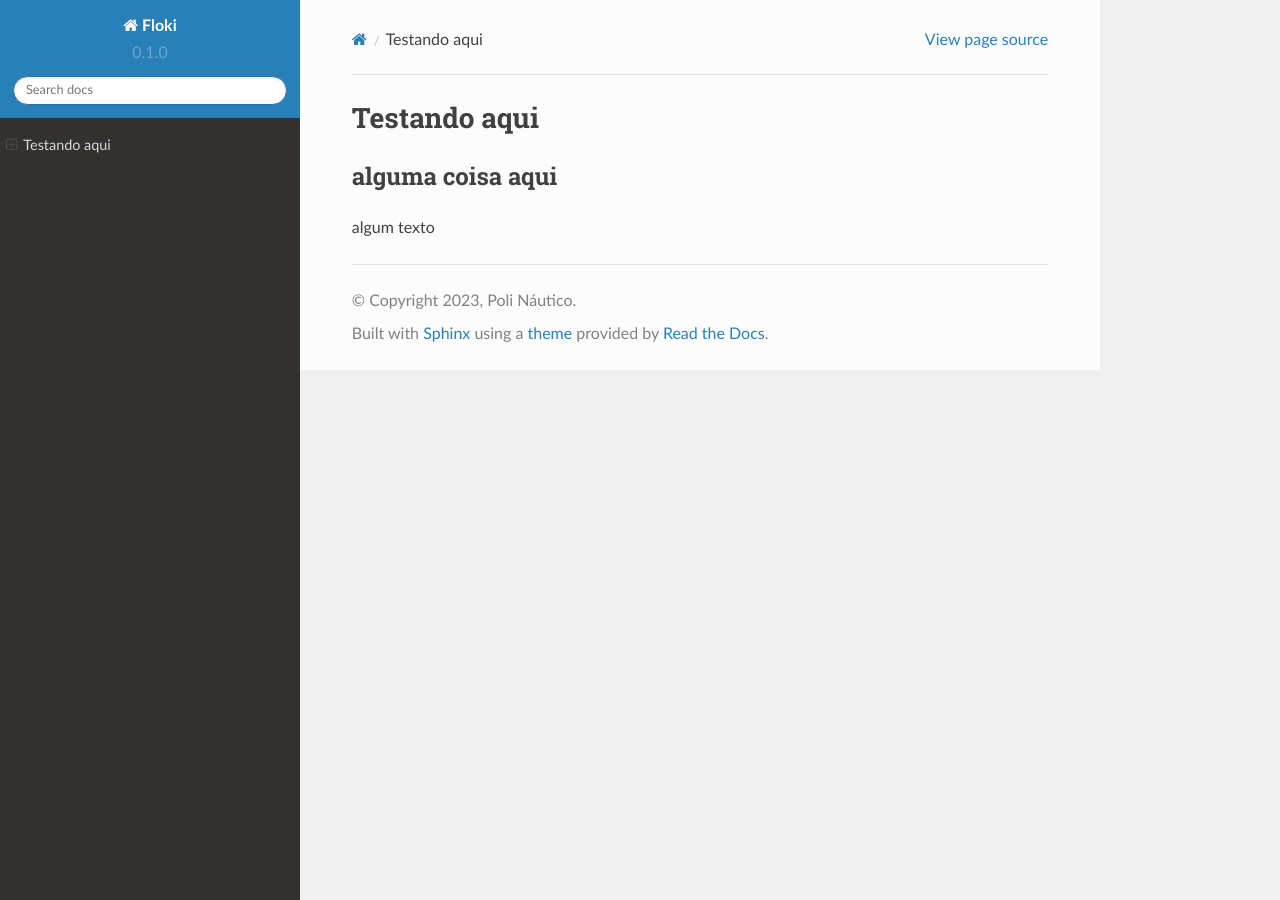
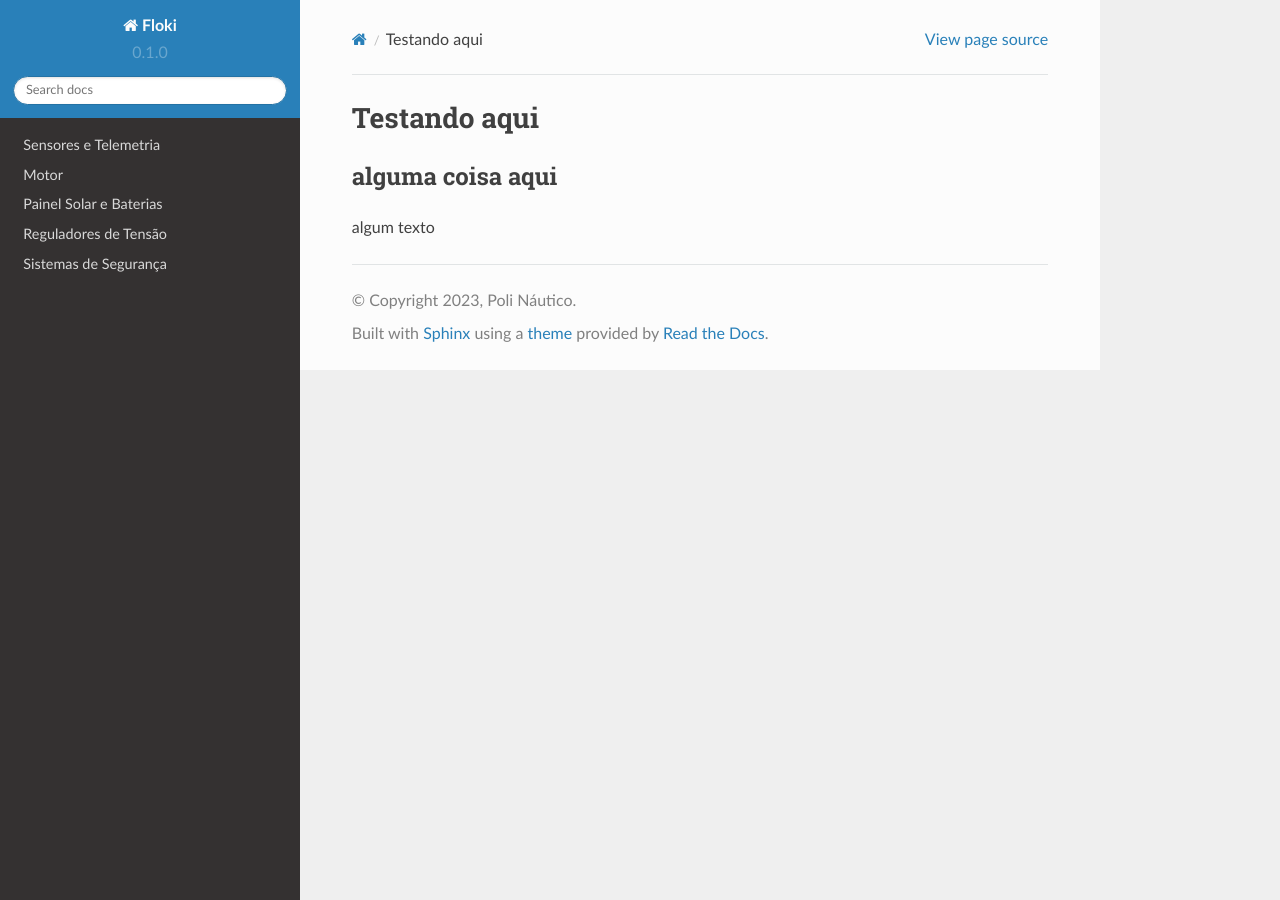
Before and after one commit to polinautico/RTD-Floki, a Sphinx documentation site: the page built from docs/source/documentation.rst, in a window 1280 px wide. Built offline with Sphinx 7.4.7 and the Read the Docs theme 2.0.0, drawn with Linux system fonts in a browser that asks for light colours; pages that are not in the unit, such as notebooks, are missing from menus.

Commit message:
mudancas

```diff
--- a/docs/source/index.rst
+++ b/docs/source/index.rst
@@ -1,6 +1,17 @@
 =====
 Floki
 =====
+
+Contents
+--------
+
+.. toctree::
+
+   sensores
+   motor
+   sistema_eletrico
+   reguladores
+   seguranca
 
 Ahoy! Bem vindo ao Floki, maraujos! :
 Nesta guia, iremos mostrar todo o projeto de criação da nossa embarcação tripulada: o Floki.
```
